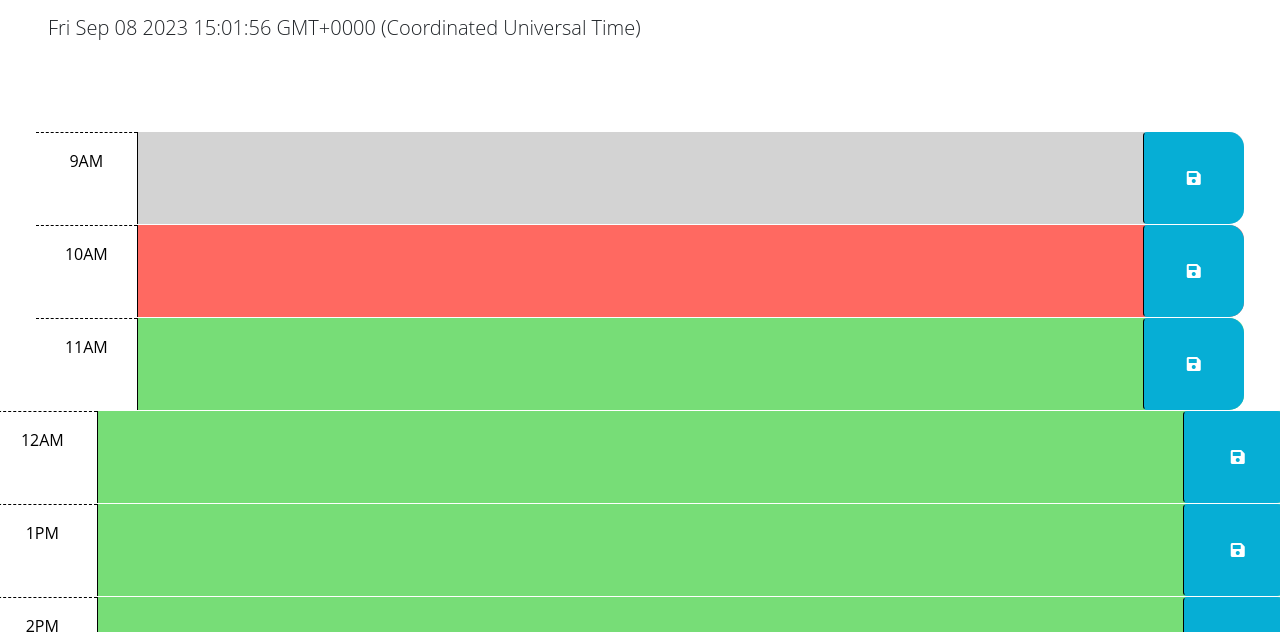
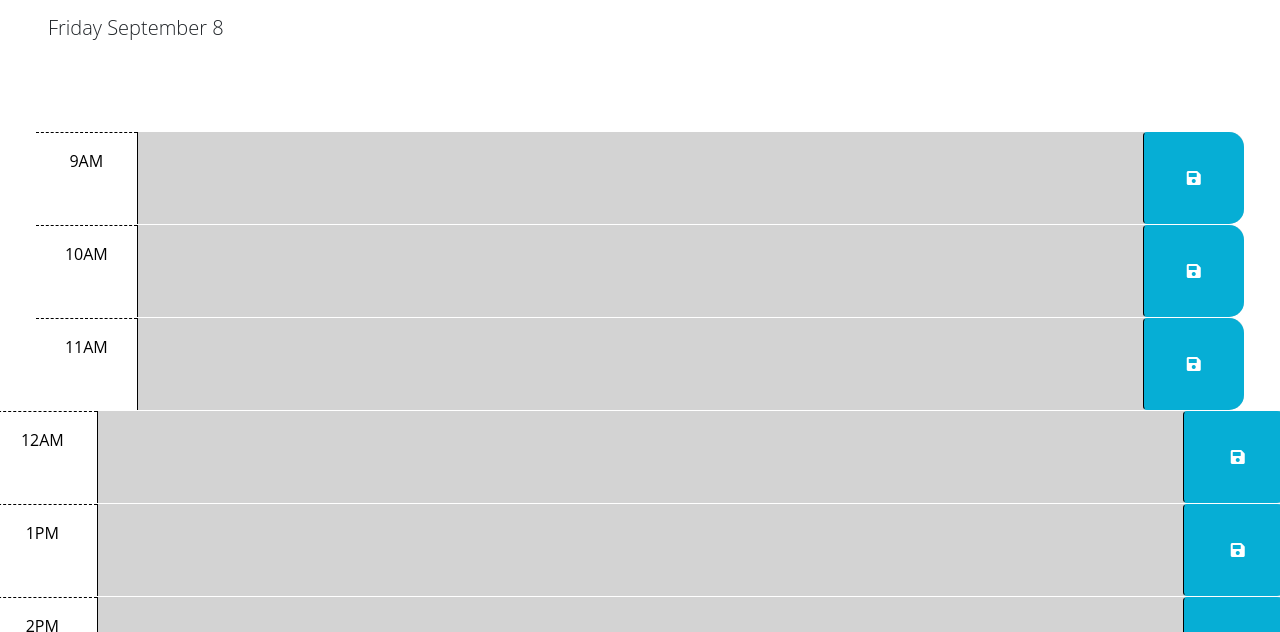
Before and after one commit to ntmartinez18/work-day-scheduler-repo, a plain HTML site: page index.html in a window 1280 px wide. Shown: the part 166-798 px from the top of the page. Drawn offline with nearby package versions, Linux system fonts and the light colour scheme.

Commit message:
updated script.js

```diff
--- a/index.html
+++ b/index.html
@@ -32,7 +32,7 @@
         -->
 
     <!-- Example of a past time block. The "past" class adds a gray background color. -->
-    <div id="hour-9" class="row time-block past">
+    <div id="9" class="row time-block">
       <div class="col-2 col-md-1 hour text-center py-3">9AM</div>
       <textarea class="col-8 col-md-10 description" rows="3"> </textarea>
       <button class="btn saveBtn col-2 col-md-1" aria-label="save">
@@ -41,7 +41,7 @@
     </div>
 
     <!-- Example of a present time block. The "present" class adds a red background color. -->
-    <div id="hour-10" class="row time-block present">
+    <div id="10" class="row time-block">
       <div class="col-2 col-md-1 hour text-center py-3">10AM</div>
       <textarea class="col-8 col-md-10 description" rows="3"> </textarea>
       <button class="btn saveBtn col-2 col-md-1" aria-label="save">
@@ -50,7 +50,7 @@
     </div>
 
     <!-- Example of a future time block. The "future" class adds a green background color. -->
-    <div id="hour-11" class="row time-block future">
+    <div id="11" class="row time-block">
       <div class="col-2 col-md-1 hour text-center py-3">11AM</div>
       <textarea class="col-8 col-md-10 description" rows="3"> </textarea>
       <button class="btn saveBtn col-2 col-md-1" aria-label="save">
@@ -60,7 +60,7 @@
   </div>
 
   <!-- Example of a future time block. The "future" class adds a green background color. -->
-  <div id="hour-12" class="row time-block future">
+  <div id="12" class="row time-block">
     <div class="col-2 col-md-1 hour text-center py-3">12AM</div>
     <textarea class="col-8 col-md-10 description" rows="3"> </textarea>
     <button class="btn saveBtn col-2 col-md-1" aria-label="save">
@@ -70,7 +70,7 @@
   </div>
 
   <!-- Example of a future time block. The "future" class adds a green background color. -->
-  <div id="hour-1" class="row time-block future">
+  <div id="13" class="row time-block">
     <div class="col-2 col-md-1 hour text-center py-3">1PM</div>
     <textarea class="col-8 col-md-10 description" rows="3"> </textarea>
     <button class="btn saveBtn col-2 col-md-1" aria-label="save">
@@ -80,7 +80,7 @@
   </div>
 
   <!-- Example of a future time block. The "future" class adds a green background color. -->
-  <div id="hour-2" class="row time-block future">
+  <div id="14" class="row time-block">
     <div class="col-2 col-md-1 hour text-center py-3">2PM</div>
     <textarea class="col-8 col-md-10 description" rows="3"> </textarea>
     <button class="btn saveBtn col-2 col-md-1" aria-label="save">
@@ -90,7 +90,7 @@
   </div>
 
   <!-- Example of a future time block. The "future" class adds a green background color. -->
-  <div id="hour-3" class="row time-block future">
+  <div id="15" class="row time-block">
     <div class="col-2 col-md-1 hour text-center py-3">3PM</div>
     <textarea class="col-8 col-md-10 description" rows="3"> </textarea>
     <button class="btn saveBtn col-2 col-md-1" aria-label="save">
@@ -100,7 +100,7 @@
   </div>
 
   <!-- Example of a future time block. The "future" class adds a green background color. -->
-  <div id="hour-4" class="row time-block future">
+  <div id="16" class="row time-block">
     <div class="col-2 col-md-1 hour text-center py-3">4PM</div>
     <textarea class="col-8 col-md-10 description" rows="3"> </textarea>
     <button class="btn saveBtn col-2 col-md-1" aria-label="save">
@@ -110,7 +110,7 @@
   </div>
 
   <!-- Example of a future time block. The "future" class adds a green background color. -->
-  <div id="hour-5" class="row time-block future">
+  <div id="17" class="row time-block">
     <div class="col-2 col-md-1 hour text-center py-3">5PM</div>
     <textarea class="col-8 col-md-10 description" rows="3"> </textarea>
     <button class="btn saveBtn col-2 col-md-1" aria-label="save">
@@ -125,12 +125,12 @@
     integrity="sha256-iu/zLUB+QgISXBLCW/mcDi/rnf4m4uEDO0wauy76x7U=" crossorigin="anonymous"></script>
 
   <script src="script.js"></script>
-  <script>
+  <!-- <script>
     setInterval(() => {
       const d = new Date();
       document.getElementById("currentDay").innerHTML = d;
     }, 1000);
-  </script>
+  </script> -->
 </body>
 
 </html>
--- a/script.js
+++ b/script.js
@@ -1,8 +1,8 @@
 // created global variables to be accessed later
 const saveButton = document.querySelector(".saveBtn");
 var timeBlock = document.querySelector(".time-block");
-var userHour = document.getElementById("currentDay");
-
+var currentDay = document.getElementById("currentDay");
+var currentHour = parseInt(dayjs().format("H"))
 var userInput;
 
 
@@ -31,22 +31,29 @@ $(function () {
   // attribute of each time-block be used to do this?
   //
   // TODO: Add code to display the current date in the header of the page.
+  currentDay.innerText = dayjs().format("dddd MMMM D")
+
 
   // created function to compare if userhour was the same as the hour timeblock and then update style accordingly
   function updateHour() {
-    if (timeBlock === userHour) {
-      $(timeBlock).removeClass("future");
-      $(timeBlock).removeClass("past");
-      $(timeBlock).addClass("present");
-    };  else if (timeBlock < userHour) {
-      $(timeBlock).removeClass("future");
-      $(timeBlock).removeClass("present");
-      $(timeBlock).addClass("past");
-    };  else (timeBlock > userHour) {
-      $(timeBlock).removeClass("past");
-      $(timeBlock).removeClass("present");
-      $(timeBlock).addClass("future");
-    };
+    $(".time-block").each(function () {
+      var blockHour = parseInt(
+        $(this).attr("id")
+      )
+      console.log(blockHour)
+      if (blockHour < currentHour) {
+        $(this).addClass("past");
+      }
+      else if (blockHour === currentHour) {
+        $(this).removeClass("past");
+        $(this).addClass("present");
+      }
+      else {
+        $(this).removeClass("past");
+        $(this).removeClass("present");
+        $(this).addClass("future");
+      };
+    })
   };
 
   // created function to update tasks in time blocks
@@ -55,8 +62,8 @@ $(function () {
   };
 
 
-
-
+  updateHour()
+  saveButton.addEventListener("click", updateTask)
 });
 
-saveButton.addEventListener("click", updateTask)
+// come back and explain it go through the whole code one more time
```
